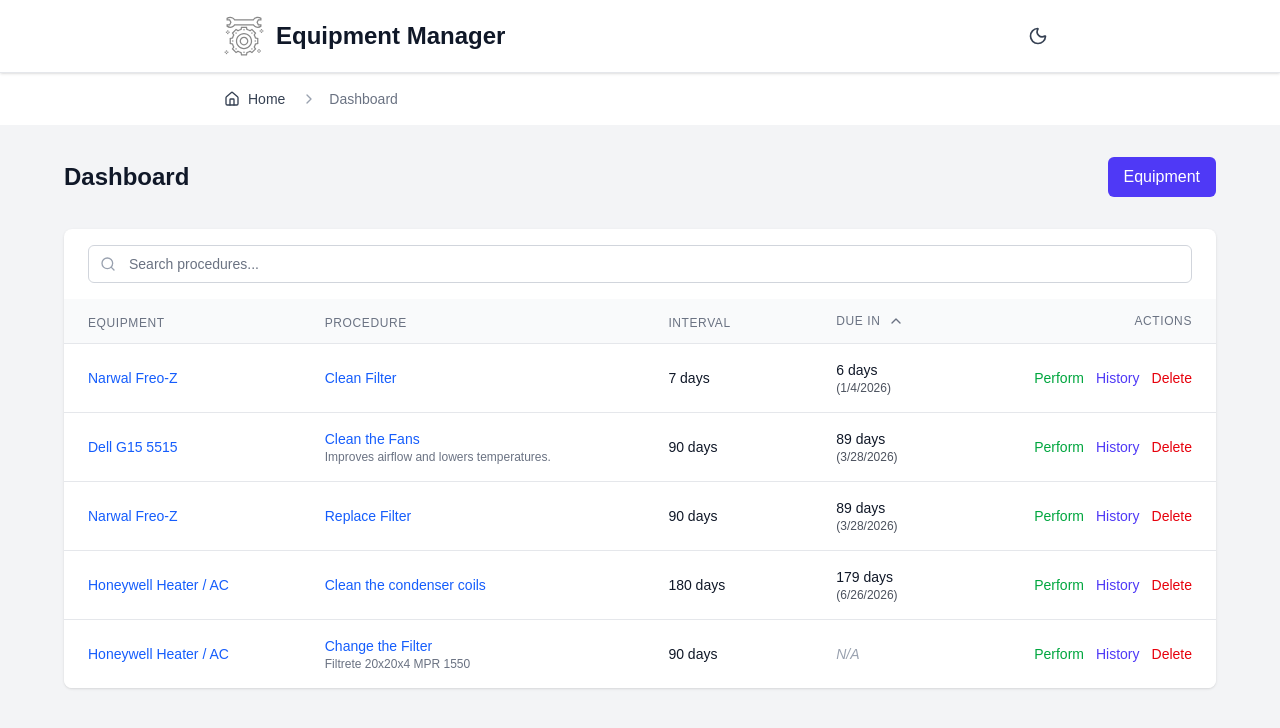
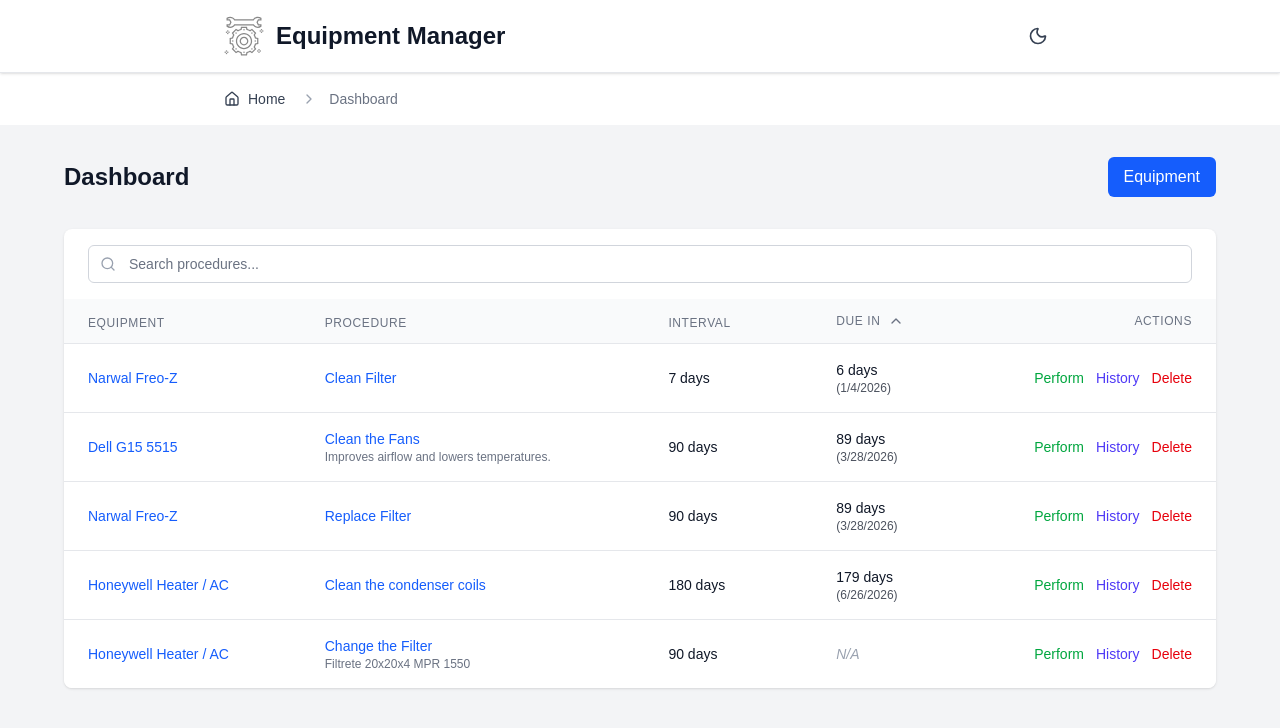
Before and after one commit to paulwoods/equipment, a Next.js app: page /dashboard in a window 1280 px wide. Shown: the top 728 px of the page. Built offline with nearby package versions, Linux system fonts and the light colour scheme.

Commit message:
fix(ui): update link button colors for consistency with branding
- Changed button colors from indigo to blue on dashboard and equipment pages to align with the updated color scheme.

```diff
--- a/src/app/dashboard/page.tsx
+++ b/src/app/dashboard/page.tsx
@@ -107,7 +107,7 @@
                     <h1 className="text-2xl font-bold text-gray-900 dark:text-gray-100">Dashboard</h1>
                     <Link
                         href="/equipment"
-                        className="px-4 py-2 bg-indigo-600 text-white rounded-md hover:bg-indigo-700 transition w-fit"
+                        className="px-4 py-2 bg-blue-600 text-white rounded-md hover:bg-blue-700 transition w-fit"
                     >
                         Equipment
                     </Link>
--- a/src/app/equipment/page.tsx
+++ b/src/app/equipment/page.tsx
@@ -32,7 +32,7 @@
                     <div className="flex gap-4">
                         <Link
                             href="/dashboard"
-                            className="px-4 py-2 bg-indigo-600 text-white rounded-md hover:bg-indigo-700 transition"
+                            className="px-4 py-2 bg-blue-600 text-white rounded-md hover:bg-blue-700 transition"
                         >
                             Dashboard
                         </Link>
```
